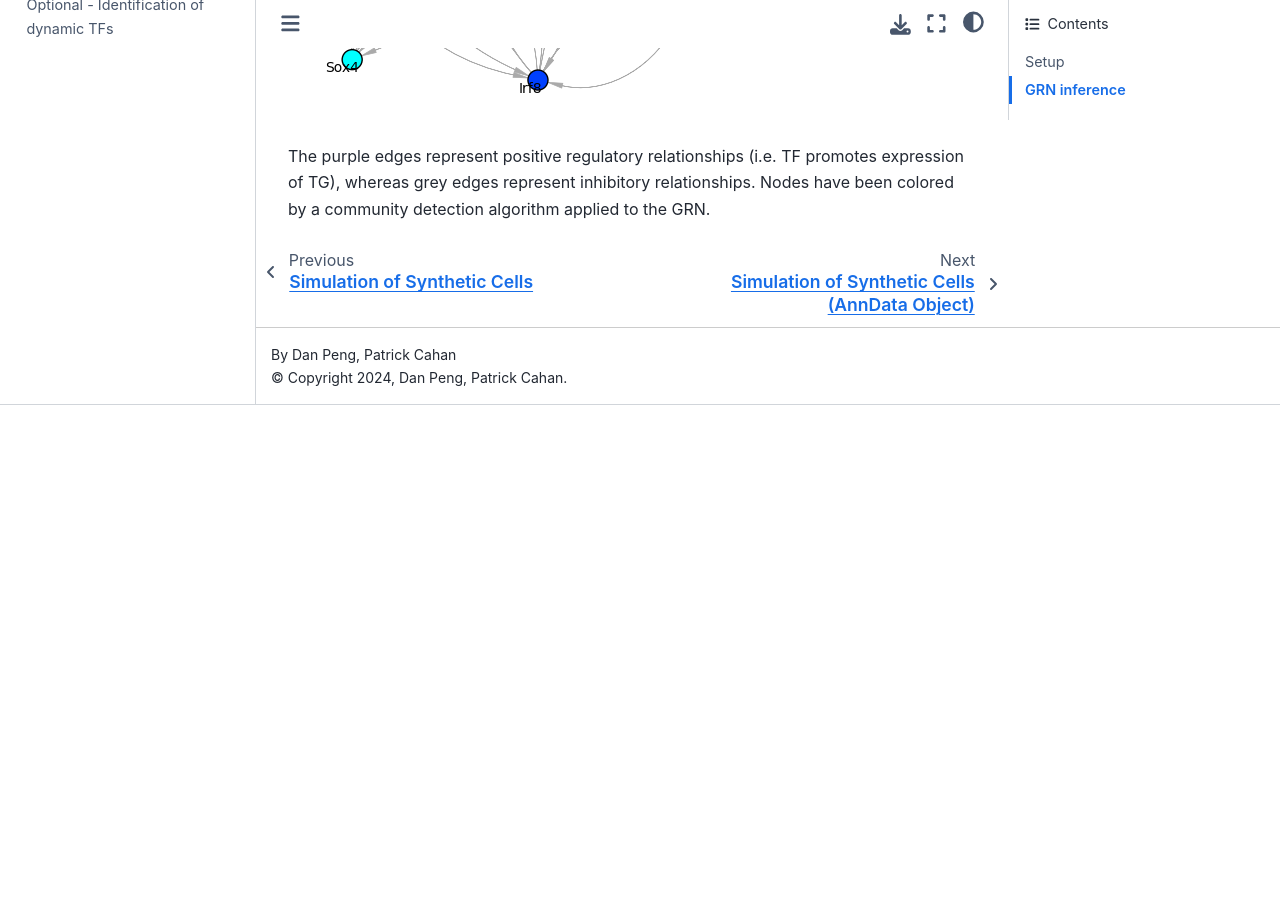
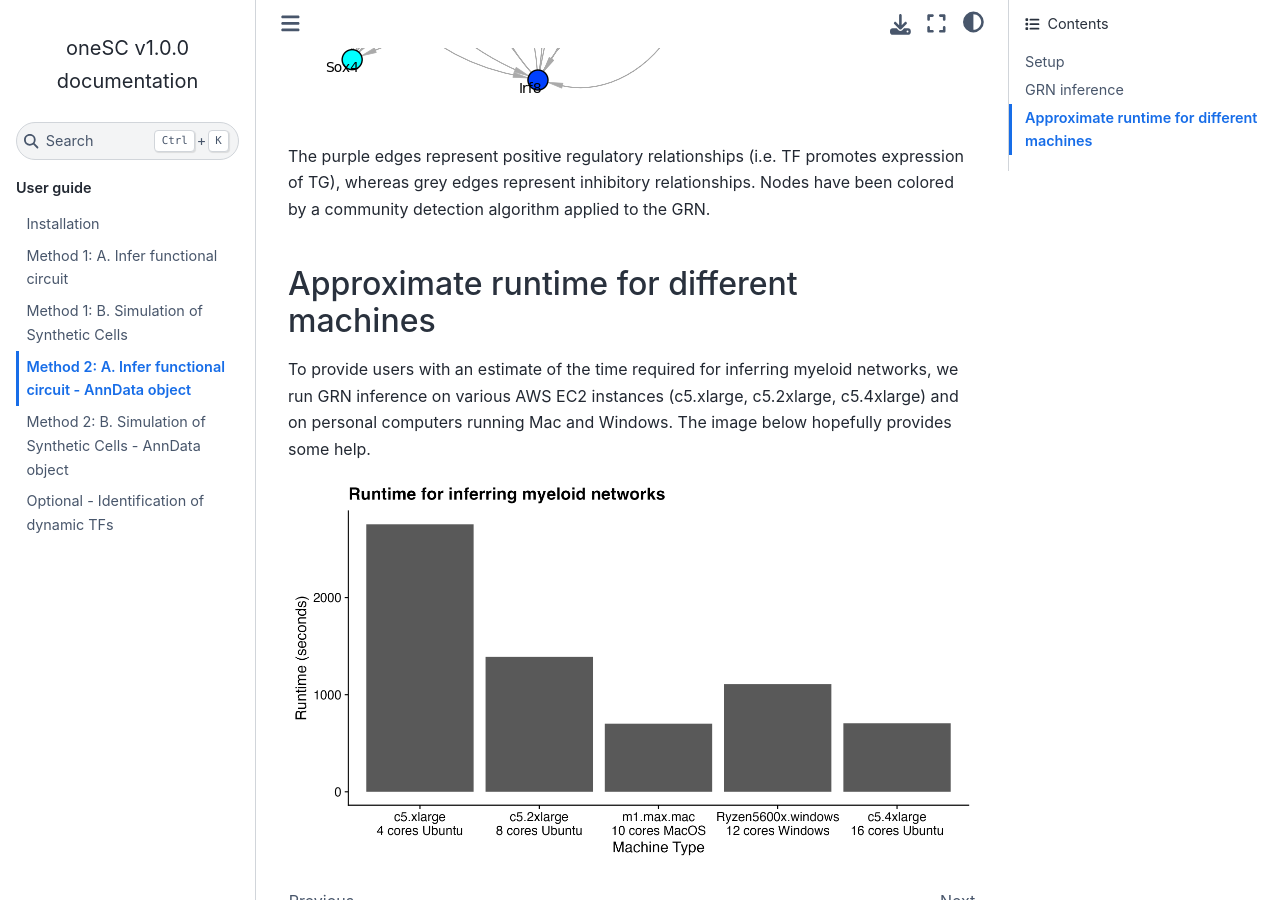
Before and after one commit to CahanLab/oneSC, a Sphinx documentation site: the page built from docs/source/infer_grn_scanpy.md, in a window 1280 px wide and 900 px high, scrolled down 3318 px. Built offline with Sphinx 7.4.7 and the Sphinx Book theme 1.1.4, drawn with Linux system fonts in a browser that asks for light colours; before the commit the page ends 3723 px from its top, so only the background shows below that.

Commit message:
added machine benchmark results in markdown

```diff
--- a/docs/source/infer_grn_scanpy.md
+++ b/docs/source/infer_grn_scanpy.md
@@ -83,3 +83,8 @@ onesc.plot_grn(grn_ig, layout_method='fr',community_first=True)
 ![CMP GRN](./_static/images/CMP_grn.png)
 
 The purple edges represent positive regulatory relationships (i.e. TF promotes expression of TG), whereas grey edges represent inhibitory relationships. Nodes have been colored by a community detection algorithm applied to the GRN.
+
+### Approximate runtime for different machines
+To provide users with an estimate of the time required for inferring myeloid networks, we run GRN inference on various AWS EC2 instances (c5.xlarge, c5.2xlarge, c5.4xlarge) and on personal computers running Mac and Windows. The image below hopefully provides some help.
+
+![Runtime Test](./_static/images/runtime_plot.png)
```
Also changed, not shown: docs/source/infer_grn.md (+5 -0 lines), docs/source/_static/images/runtime_plot.png (added).
